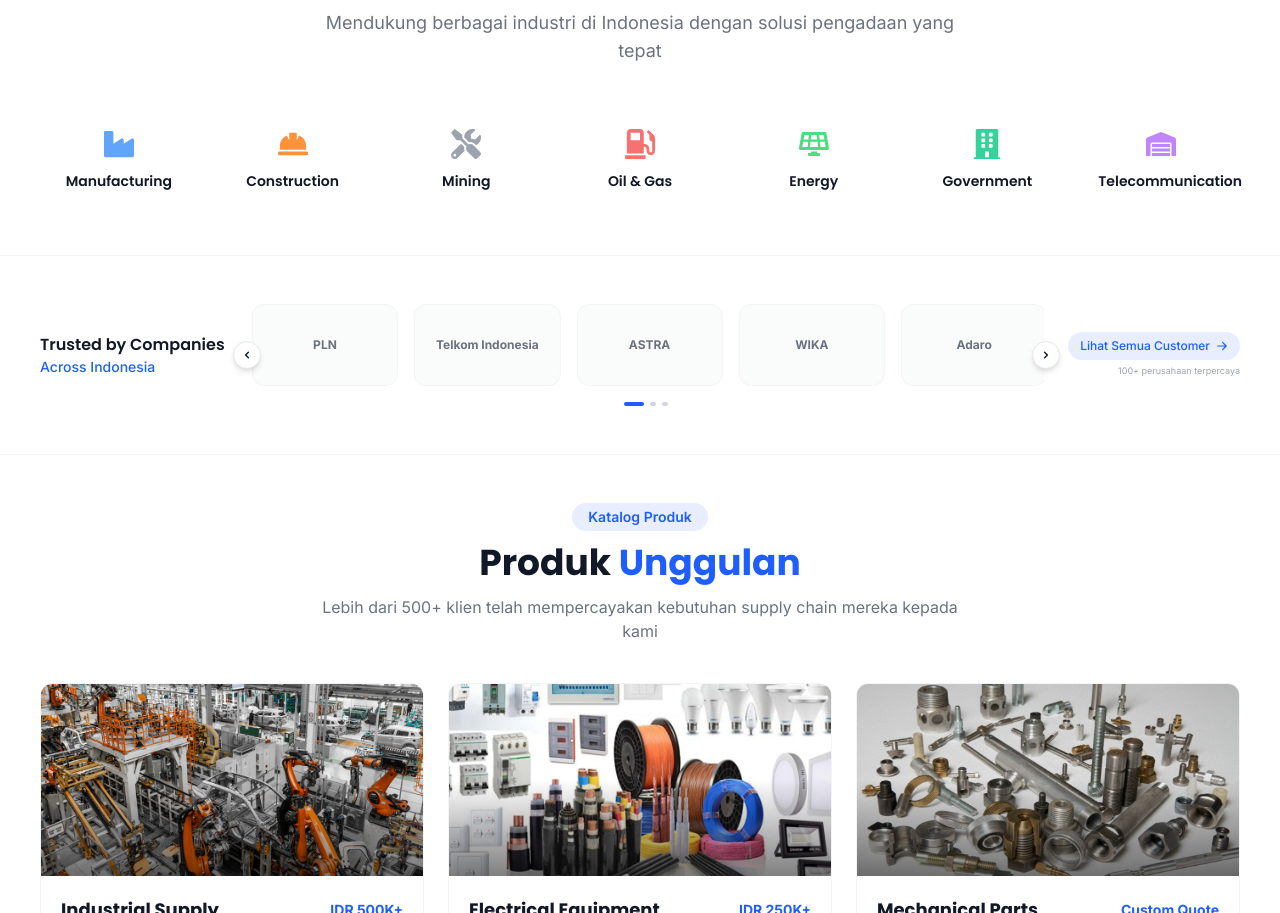
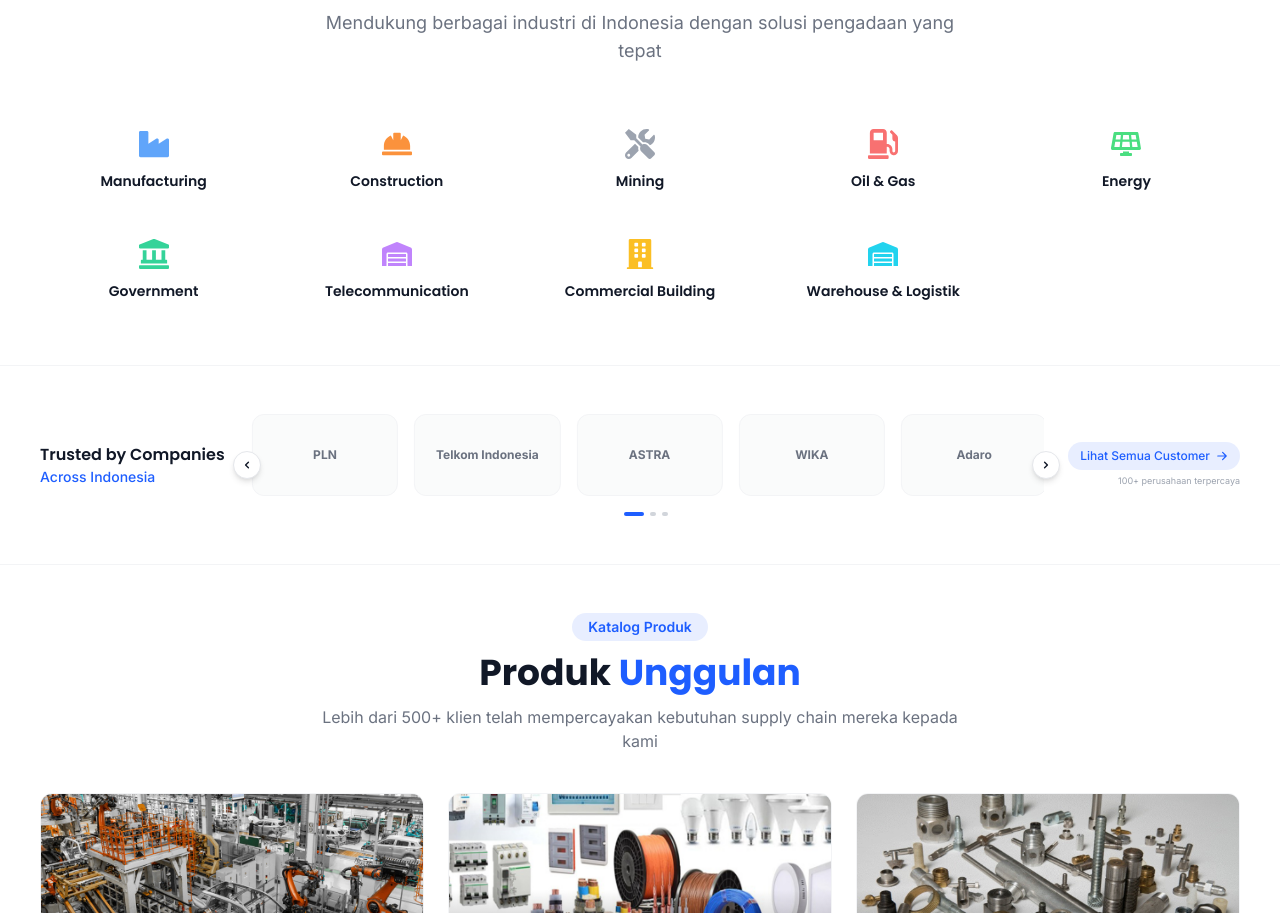
Before and after one commit to herlan-syihabudin/CASSINDO, a Next.js app: page / in a window 1280 px wide. Shown: the part 903-1816 px from the top of the page. Built offline with nearby package versions, Linux system fonts and the light colour scheme.

Commit message:
Update icons and add new solutions to section

```diff
--- a/src/components/SolutionsSection.tsx
+++ b/src/components/SolutionsSection.tsx
@@ -6,7 +6,7 @@ import { HiArrowRight } from 'react-icons/hi'
 import {
   FaIndustry, FaHardHat, FaOilCan,
   FaWarehouse, FaBuilding, FaGasPump,
-  FaTools, FaSolarPanel
+  FaTools, FaSolarPanel, FaLandmark
 } from 'react-icons/fa'
 
 const solutions = [
@@ -54,7 +54,7 @@ const solutions = [
     slug: 'government',
     title: 'Government',
     description: 'Pengadaan barang/jasa tender',
-    icon: FaBuilding,
+    icon: FaLandmark,
     iconColor: 'text-emerald-400',
     image: '/images/solutions/government.jpg'
   },
@@ -65,6 +65,22 @@ const solutions = [
     icon: FaWarehouse,
     iconColor: 'text-purple-400',
     image: '/images/solutions/telecom.jpg'
+  },
+  {
+    slug: 'commercial-building',
+    title: 'Commercial Building',
+    description: 'Perlengkapan gedung komersial',
+    icon: FaBuilding,
+    iconColor: 'text-amber-400',
+    image: '/images/solutions/commercial.jpg'
+  },
+  {
+    slug: 'warehouse-logistik',
+    title: 'Warehouse & Logistik',
+    description: 'Peralatan gudang & distribusi',
+    icon: FaWarehouse,
+    iconColor: 'text-cyan-400',
+    image: '/images/solutions/warehouse.jpg'
   }
 ]
 
@@ -72,7 +88,6 @@ export default function SolutionsSection() {
   return (
     <section className="section-padding bg-white">
       <div className="container-custom">
-        {/* Header - Clean */}
         <motion.div
           initial={{ opacity: 0, y: 20 }}
           whileInView={{ opacity: 1, y: 0 }}
@@ -88,8 +103,7 @@ export default function SolutionsSection() {
           </p>
         </motion.div>
 
-        {/* Grid Cards - 4-7 kolom responsif */}
-        <div className="grid grid-cols-2 sm:grid-cols-3 lg:grid-cols-4 xl:grid-cols-7 gap-4">
+        <div className="grid grid-cols-2 sm:grid-cols-3 lg:grid-cols-4 xl:grid-cols-5 gap-4">
           {solutions.map((sol, idx) => (
             <motion.div
               key={sol.slug}
@@ -102,12 +116,9 @@ export default function SolutionsSection() {
                 href={`/solutions/${sol.slug}`}
                 className="group block text-center p-4 rounded-xl hover:bg-gray-50 transition-all duration-300"
               >
-                {/* Icon - Clean tanpa background */}
                 <div className="mb-3">
                   <sol.icon className={`text-3xl mx-auto ${sol.iconColor} group-hover:text-primary transition-colors`} />
                 </div>
-
-                {/* Title */}
                 <h3 className="text-sm font-semibold text-dark group-hover:text-primary transition-colors">
                   {sol.title}
                 </h3>
```
